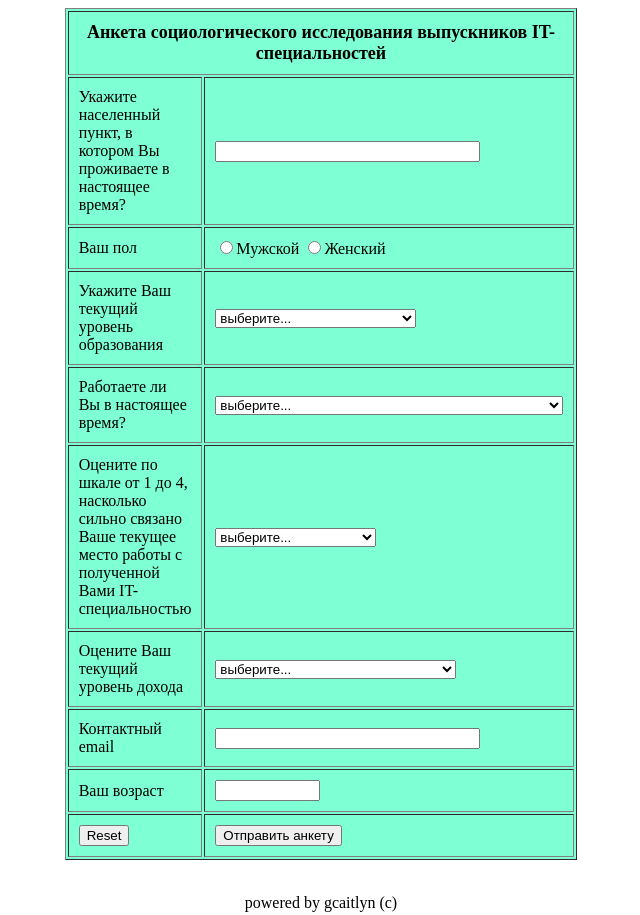
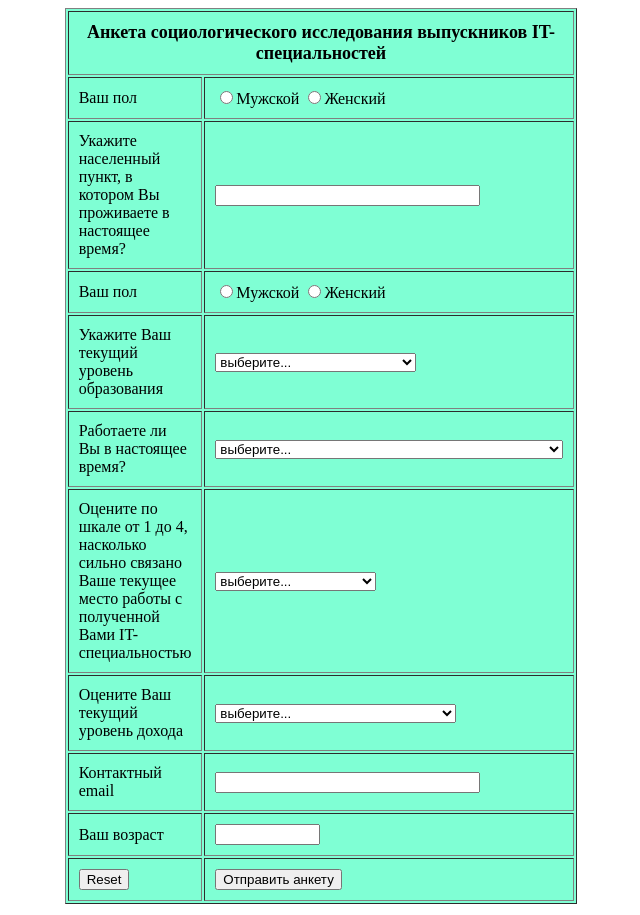
Before and after one commit to egorovs/roger-html, a plain HTML site: page index.html in a window 1280 px wide. Shown: the top 915 px of the page, without its empty margins (319-959 px from the left). Drawn offline with Linux system fonts and the light colour scheme.

Commit message:
Update index.html

```diff
--- a/index.html
+++ b/index.html
@@ -16,6 +16,14 @@ cellspacing="2">
 <center><font size=4><b>Анкета социологического исследования выпускников IT-специальностей</b></font></center>
 </td>
 </tr>
+
+
+<tr>
+<td>Ваш пол</td>
+<td><input type="radio" name="pol" value="male" size="10">Мужской
+<input type="radio" name="pol" value="female" size="10">Женский</td>
+</tr>
+
 
 <tr>
 <td>Укажите населенный пункт, в котором Вы проживаете в настоящее время?</td>
```
